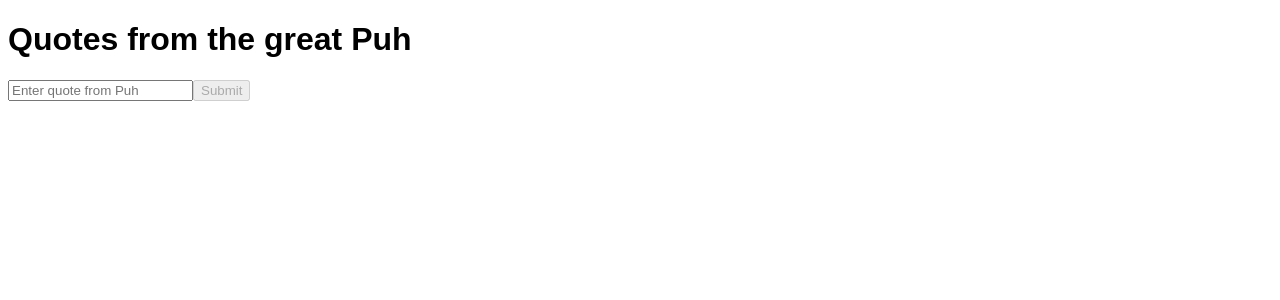
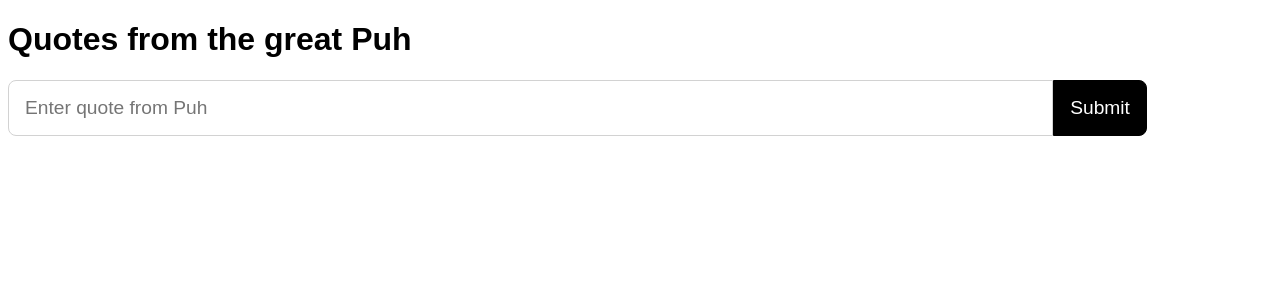
Before and after one commit to Miggorie/React-components, a React (Vite) app: page / in a window 1280 px wide. Shown: the top 300 px of the page. Built offline with nearby package versions, Linux system fonts and the light colour scheme.

Commit message:
Det fungerar att lägga till quotes

```diff
--- a/src/components/quotes/QuoteAdd.jsx
+++ b/src/components/quotes/QuoteAdd.jsx
@@ -1,23 +1,29 @@
 import React, { useState } from 'react';
 
 function QuoteAdd({ onTextSubmit }) {
-    const [userInput, setUserInput] = useState("");
 
     const handleSubmit = (e) => {
         e.preventDefault();
-        onTextSubmit(userInput);
-        setUserInput("");
+        let inputValue = e.target.elements.inputQuote.value;
+
+        if(inputValue === ""){
+          return;
+        }
+
+        onTextSubmit(inputValue);
+        e.target.elements.inputQuote.value = "";
     };
 
     return (
         <div>
-            <form onSubmit={handleSubmit}>
+            <form className="quote-form" onSubmit={handleSubmit}>
                 <input
-                    value={userInput}
-                    onChange={(e) => setUserInput(e.target.value)}
+                    className="quote-input"
+                    name="inputQuote"
+                    id={1}
                     placeholder="Enter quote from Puh"
                 />
-                <button disabled={userInput.length === 0}>Submit</button>
+                <button className="quote-submit">Submit</button>
             </form>
         </div>
     );
--- a/src/components/quotes/QuoteList.jsx
+++ b/src/components/quotes/QuoteList.jsx
@@ -1,9 +1,18 @@
 import React from 'react'
 
 function QuoteList({ quoteText }) {
+
+  if (!Array.isArray(quoteText)) {
+    return <div>Invalid data</div>;
+  }
+
   return (
     <div>
-      <p>{quoteText}</p>
+      <ul>
+      {quoteText.map((quote, id) =>(
+        <li key={id}>{quote}</li>
+      ))}
+      </ul>
     </div>
   )
 }
--- a/src/components/quotes/QuoteManager.jsx
+++ b/src/components/quotes/QuoteManager.jsx
@@ -4,11 +4,15 @@ import QuoteAdd from './QuoteAdd'
 import QuoteList from './QuoteList'
 
 function QuoteManager() {
-    const [quoteText, setQuoteText] = useState("");
+    const [quoteText, setQuoteText] = useState([])
+
+    const handleTextSubmit = (newQuote) =>{
+        setQuoteText([...quoteText, newQuote])
+    }
 
   return (
     <div>
-        <QuoteAdd onTextSubmit={setQuoteText}/>
+        <QuoteAdd onTextSubmit={handleTextSubmit}/>
         <QuoteList quoteText={quoteText}/>
     </div>
   )
--- a/src/stylesheets/components/_index.scss
+++ b/src/stylesheets/components/_index.scss
@@ -1 +1,2 @@
 @forward "../components/quoteList";
+@forward "../components/quoteAdd";
--- /dev/null
+++ b/src/stylesheets/components/_quoteAdd.scss
@@ -0,0 +1,22 @@
+.quote-form {
+    font-size: 1.2rem;
+}
+
+.quote-form input, .quote-form button {
+    font-size: inherit;
+}
+
+.quote-input {
+    width: 80%;
+    padding: 1rem;
+    border-radius: 0.5rem 0rem 0rem 0.5rem;
+    border: solid 1px rgb(210, 210, 210)
+}
+
+.quote-submit{
+    padding: 1rem;
+    background-color: black;
+    color: white;
+    border-radius: 0rem 0.5rem 0.5rem 0rem;
+    border: solid 1px black;
+}
--- a/src/stylesheets/style.css
+++ b/src/stylesheets/style.css
@@ -1,3 +1,26 @@
 body {
   font-family: "Raleway", sans-serif;
+}
+
+.quote-form {
+  font-size: 1.2rem;
+}
+
+.quote-form input, .quote-form button {
+  font-size: inherit;
+}
+
+.quote-input {
+  width: 80%;
+  padding: 1rem;
+  border-radius: 0.5rem 0rem 0rem 0.5rem;
+  border: solid 1px rgb(210, 210, 210);
+}
+
+.quote-submit {
+  padding: 1rem;
+  background-color: black;
+  color: white;
+  border-radius: 0rem 0.5rem 0.5rem 0rem;
+  border: solid 1px black;
 }/*# sourceMappingURL=style.css.map */
```
Also changed, not shown: 1 other file (tests, documents, lock files or other folders).
